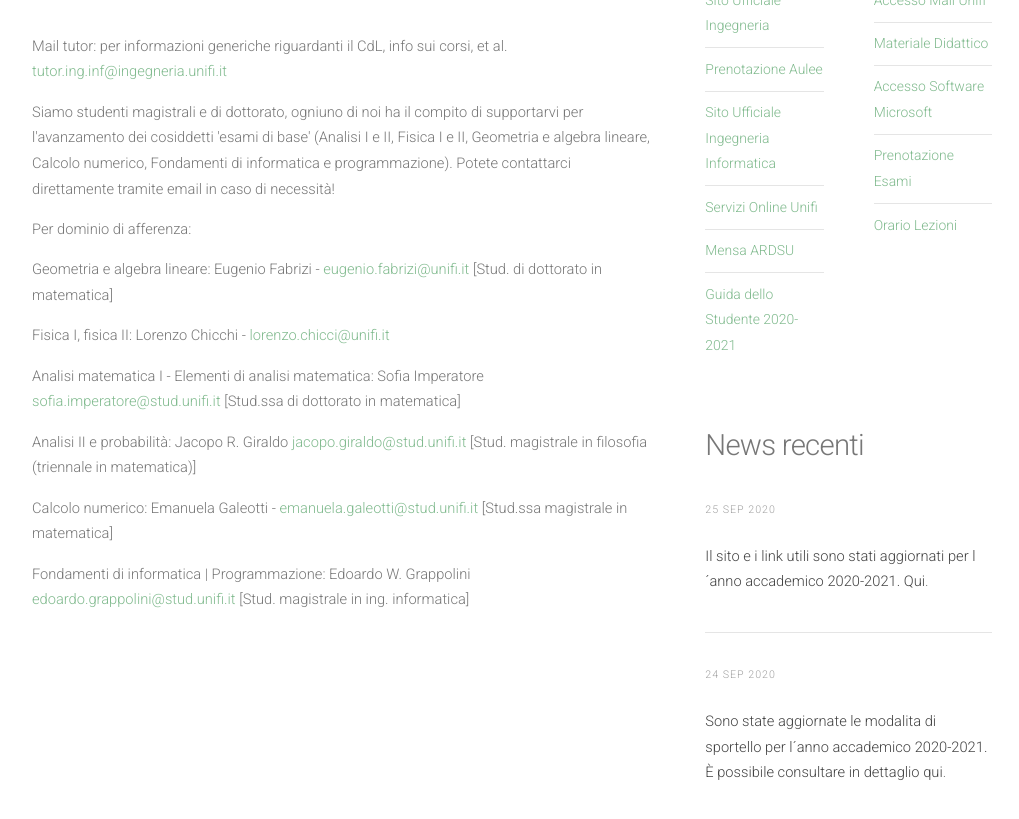
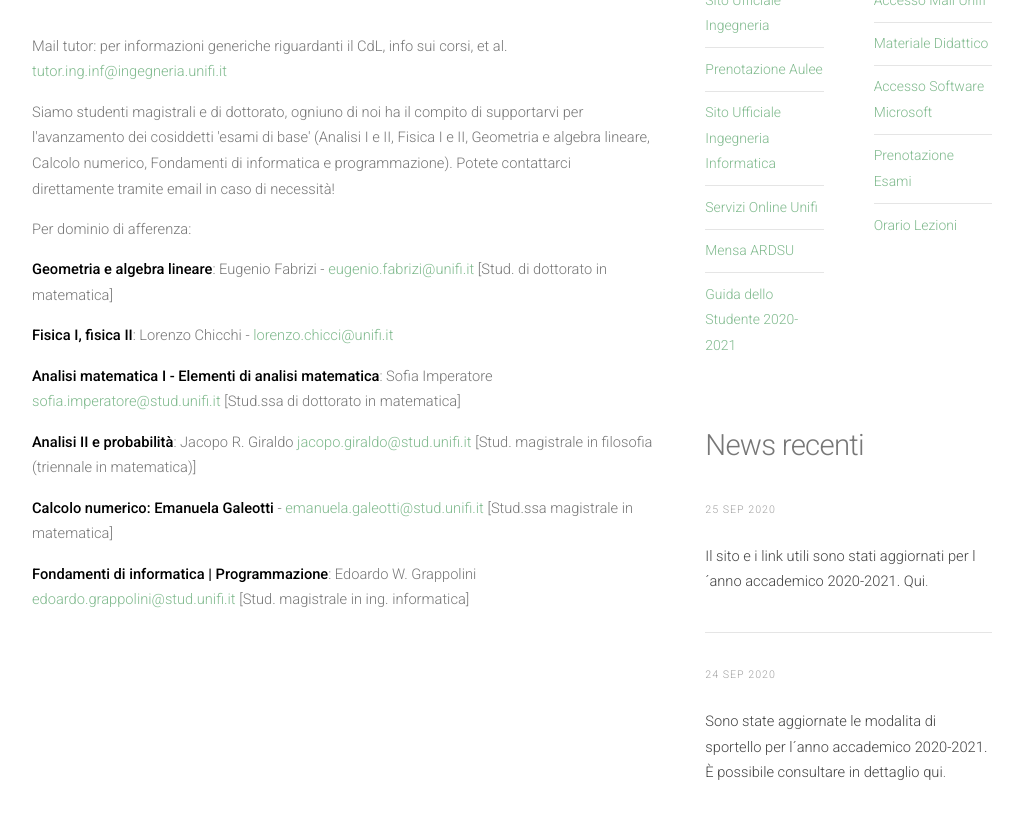
Before and after one commit to tutor-ing-inf-unifi/tutor-ing-inf-unifi.github.io, a Jekyll site: the page built from contattaci.html, in a window 1280 px wide and 900 px high, scrolled down 542 px. Shown: the top 819 px of the window, without its empty margins (128-1147 px from the left). Built offline with Jekyll 4.4.1, drawn with Linux system fonts in a browser that asks for light colours; nearby versions of some CDN libraries.

```diff
--- a/contattaci.html
+++ b/contattaci.html
@@ -22,12 +22,12 @@ layout: default
 						</p>
 
 						<p>Per dominio di afferenza: </p>
-						<p>Geometria e algebra lineare: Eugenio Fabrizi - <a href="mailto:eugenio.fabrizi@unifi.it">eugenio.fabrizi@unifi.it</a> [Stud. di dottorato in matematica]</p>
-						<p>Fisica I, fisica II: Lorenzo Chicchi - <a href="mailto:lorenzo.chicchi@unifi.it">lorenzo.chicci@unifi.it</a></p>
-						<p>Analisi matematica I - Elementi di analisi matematica: Sofia Imperatore <a href="mailto:sofia.imperatore@unifi.it">sofia.imperatore@stud.unifi.it</a> [Stud.ssa di dottorato in matematica] </p>
-						<p>Analisi II e probabilità: Jacopo R. Giraldo <a href="mailto:jacopo.giraldo@stud.unifi.it">jacopo.giraldo@stud.unifi.it</a> [Stud. magistrale in filosofia (triennale in matematica)]</p>
-						<p>Calcolo numerico: Emanuela Galeotti - <a href="mailto:emanuela.galeotti@stud.unifi.it">emanuela.galeotti@stud.unifi.it</a> [Stud.ssa magistrale in matematica] </p>
-						<p>Fondamenti di informatica | Programmazione: Edoardo W. Grappolini <a href="mailto:edoardo.grappolini@stud.unifi.it">edoardo.grappolini@stud.unifi.it</a> [Stud. magistrale in ing. informatica]</p>
+						<p><b>Geometria e algebra lineare</b>: Eugenio Fabrizi - <a href="mailto:eugenio.fabrizi@unifi.it">eugenio.fabrizi@unifi.it</a> [Stud. di dottorato in matematica]</p>
+						<p><b>Fisica I, fisica II</b>: Lorenzo Chicchi - <a href="mailto:lorenzo.chicchi@unifi.it">lorenzo.chicci@unifi.it</a></p>
+						<p><b>Analisi matematica I - Elementi di analisi matematica</b>: Sofia Imperatore <a href="mailto:sofia.imperatore@unifi.it">sofia.imperatore@stud.unifi.it</a> [Stud.ssa di dottorato in matematica] </p>
+						<p><b>Analisi II e probabilità</b>: Jacopo R. Giraldo <a href="mailto:jacopo.giraldo@stud.unifi.it">jacopo.giraldo@stud.unifi.it</a> [Stud. magistrale in filosofia (triennale in matematica)]</p>
+						<p><b>Calcolo numerico: Emanuela Galeotti</b> - <a href="mailto:emanuela.galeotti@stud.unifi.it">emanuela.galeotti@stud.unifi.it</a> [Stud.ssa magistrale in matematica] </p>
+						<p><b>Fondamenti di informatica | Programmazione</b>: Edoardo W. Grappolini <a href="mailto:edoardo.grappolini@stud.unifi.it">edoardo.grappolini@stud.unifi.it</a> [Stud. magistrale in ing. informatica]</p>
 
 
 					</section>
```
